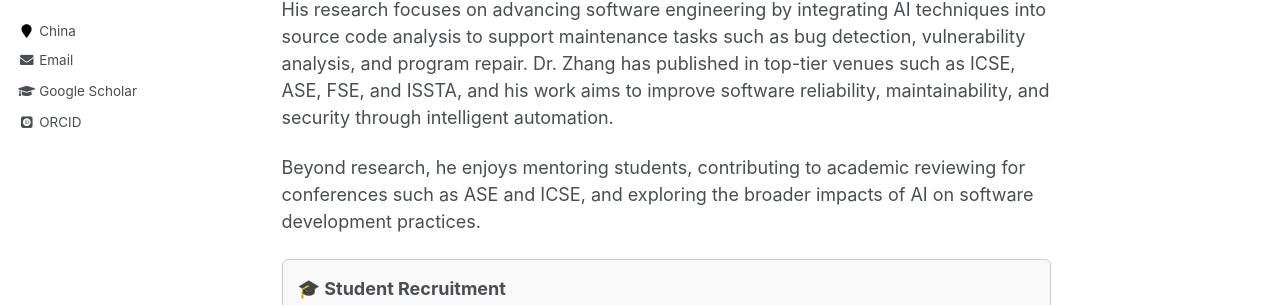
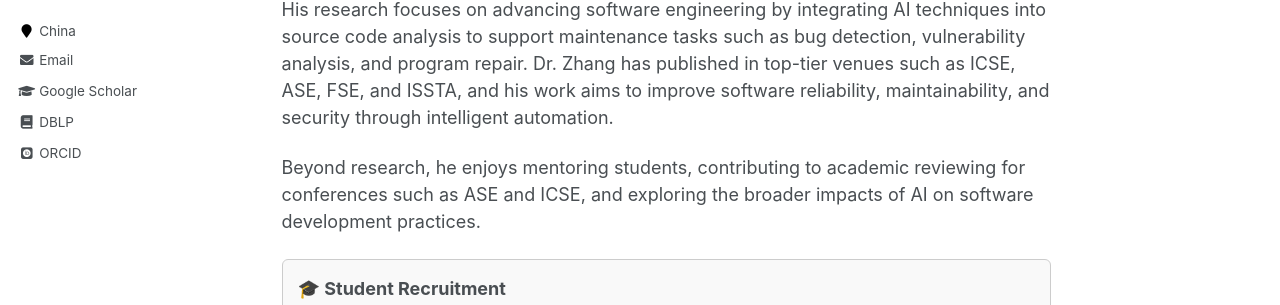
Before and after one commit to zhangj111/zhangj111.github.io, a Jekyll site: the page built from _pages/about.md, in a window 1280 px wide. Shown: the part 417-722 px from the top of the page. Built offline with Jekyll 4.4.1, drawn with Linux system fonts in a browser that asks for light colours; some web fonts are replaced.

Commit message:
Update _config.yml

```diff
--- a/_config.yml
+++ b/_config.yml
@@ -89,6 +89,7 @@ author:
   employer         :
   pubmed           : #"https://www.ncbi.nlm.nih.gov/pubmed/?term=john+snow"
   googlescholar    : "https://scholar.google.com/citations?user=ki1y5TQAAAAJ&hl=en"
+  dblp             : "https://dblp.org/pid/07/314-87.html"
   email            : "zhangj3353@gmail.com"
   researchgate     :  # example: "https://www.researchgate.net/profile/yourprofile"
   uri              :
```
